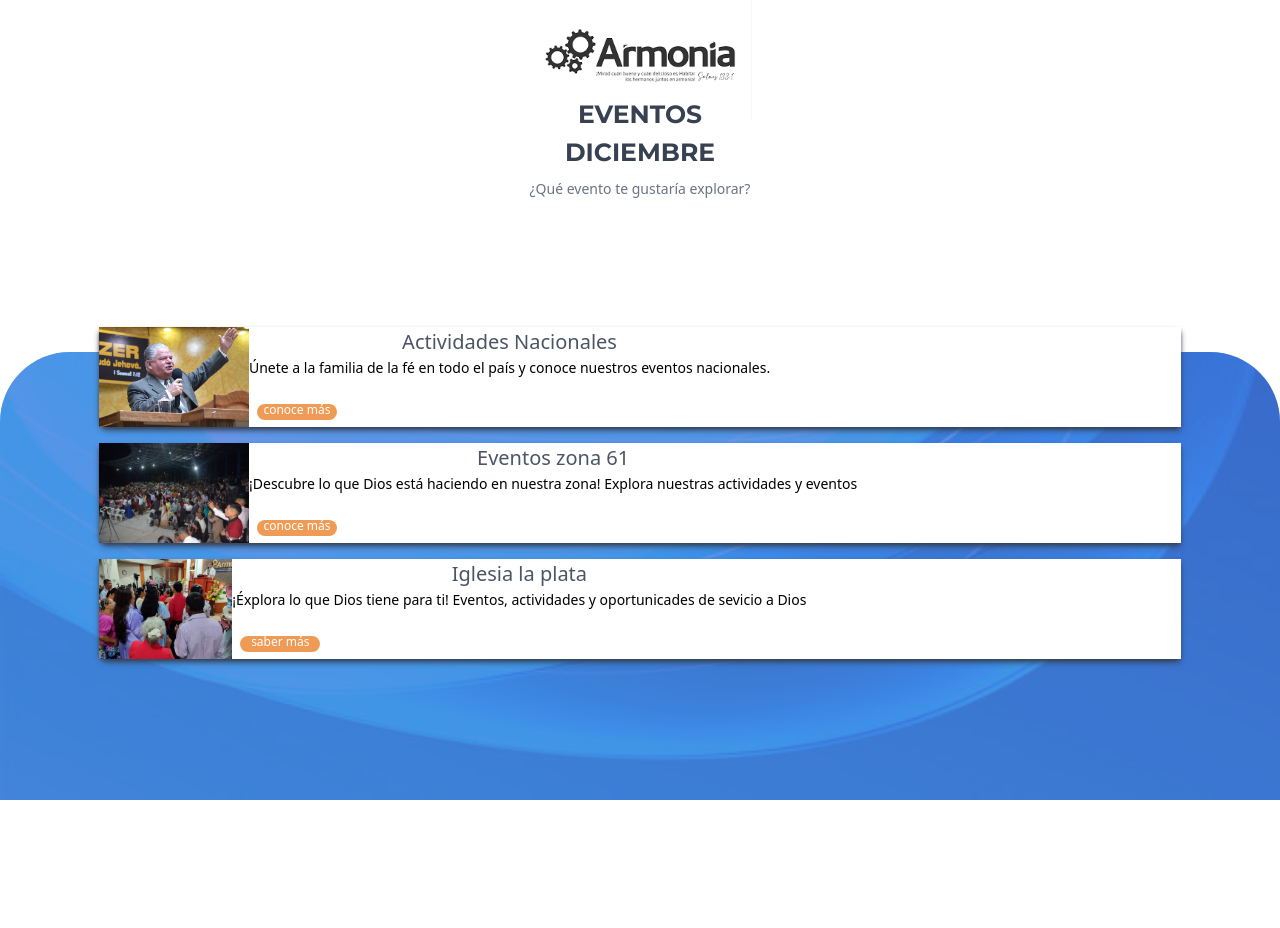
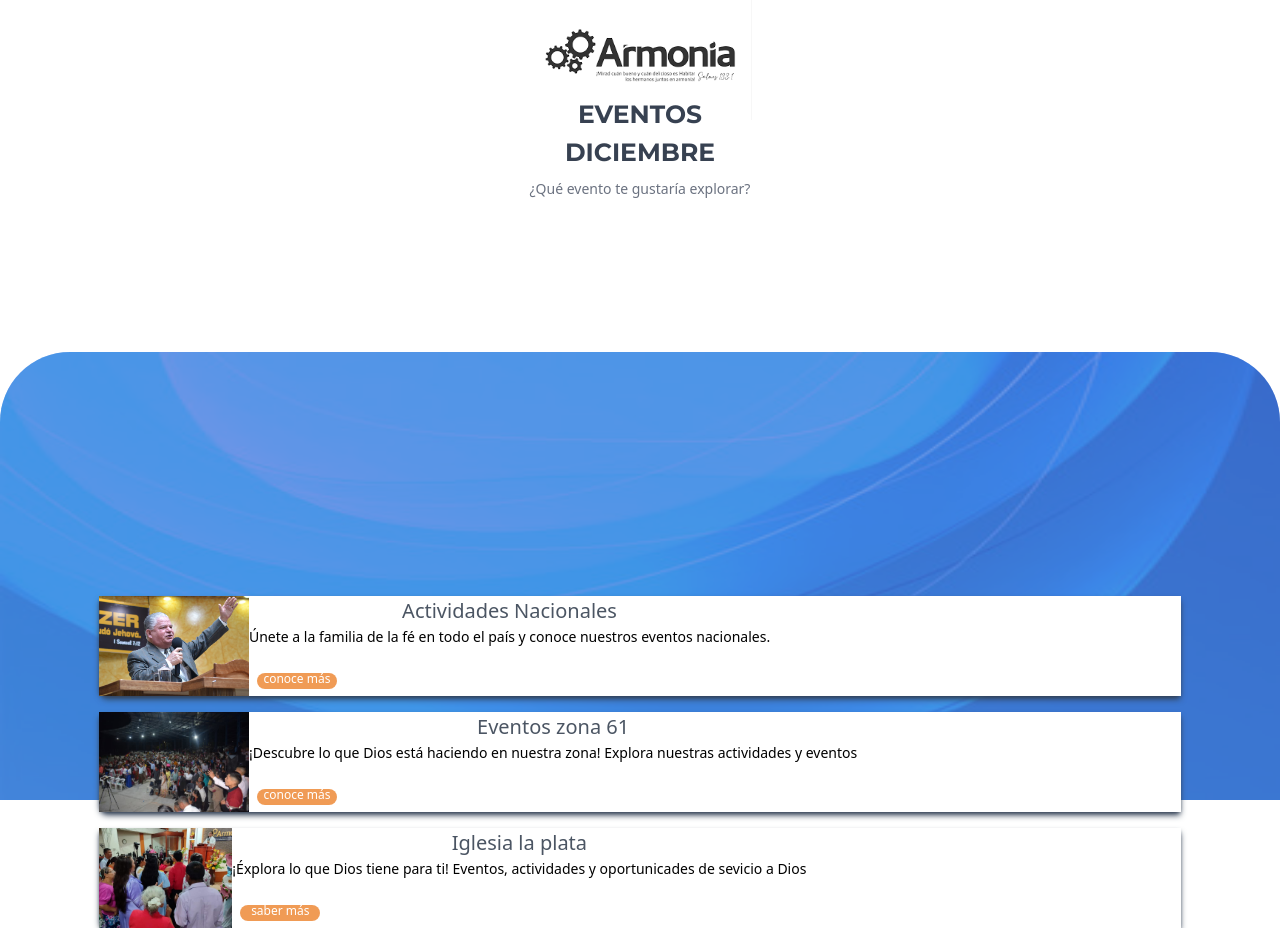
Before and after one commit to linda-rojas/actividades-iglesia, a React (Vite) app: page / in a window 1280 px wide. Before the commit the page ends 800 px from the top, so only its background shows below. Built offline with nearby package versions, Linux system fonts and the light colour scheme.

Commit message:
modificacion

```diff
--- a/src/Home/index.jsx
+++ b/src/Home/index.jsx
@@ -7,7 +7,7 @@ export function Home() {
 
 
     return (
-        <div className='flex flex-col items-center h-screen'>
+        <div className='flex flex-col items-center h-screen justify-between'>
             <div className='flex flex-col items-center'>
                 <figure className='w-56 h-24'>
                     <img src={LemaArmonia} alt='Lema-armonia' />
--- a/src/components/pages/ActivitiesArea/index.jsx
+++ b/src/components/pages/ActivitiesArea/index.jsx
@@ -6,8 +6,8 @@ export const ActivitiesArea = () => {
 
     return (
         <div>
-            <header className='h-[50px] bg-[#3e8cf2] flex gap-[5rem] justify-center items-center w-full'>
-                <article className='flex'>
+            <header className='h-[50px] bg-[#3e8cf2] flex gap-[5rem] items-center w-full'>
+                <article className='flex mar'>
                     <ChevronLeftIcon className='w-5 h-[3rem] text-white' stroke='currentColor'/>
                 </article>
                 <h1 className='text-center font-roboto font-semibold text-[24px] text-white'>Eventos zona 61</h1>
```
